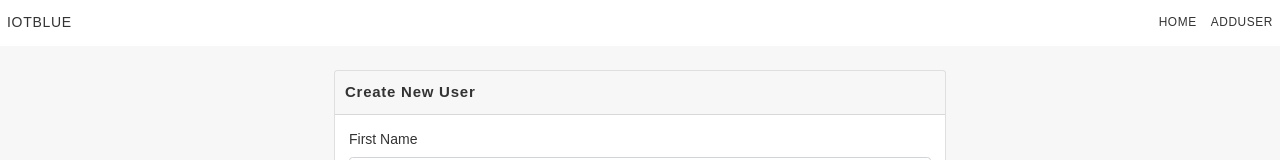
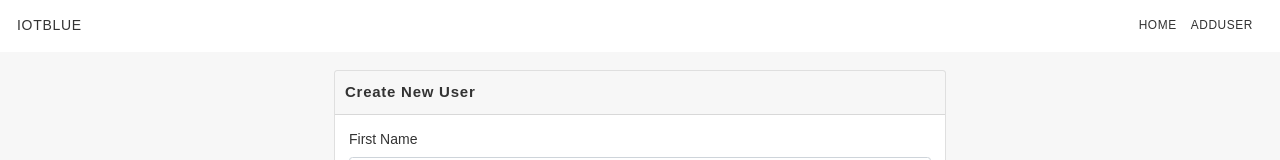
Before and after one commit to eslamaboudesheesh/IOTBLUE, a Next.js app: page /addUser in a window 1280 px wide. Shown: the top 160 px of the page. Built offline with nearby package versions, Linux system fonts and the light colour scheme.

Commit message:
add style paddimg

```diff
--- a/component/layout/styles/mainNavebar.scss
+++ b/component/layout/styles/mainNavebar.scss
@@ -1,5 +1,6 @@
 .Header__navbar {
   background-color: white;
+  padding: 10px;
 }
 
 .Header__magical {
@@ -30,7 +31,9 @@
   text-decoration: none;
   text-align: left;
 }
-
+.navbar-nav {
+  padding: 0px 10px 0px 10px;
+}
 .navbar-light .navbar-nav .nav-link,
 .navbar-light .navbar-brand {
   display: block;
--- a/component/main-component/cards-item.tsx
+++ b/component/main-component/cards-item.tsx
@@ -10,7 +10,7 @@ const CardsItem: FC<{ details?: UserPerviewViewModel }> = ({ details }): ReactEl
     return (
         <>
             <Link href={'/user/' + details?.id} passHref={true} >
-                <Card className="user-Cards">
+                <Card className="user-Cards col-sm-12">
                     <Row >
 
                         <Col md={4} >
--- a/component/main-component/cards-list.tsx
+++ b/component/main-component/cards-list.tsx
@@ -15,7 +15,7 @@ function CardsList({ data, total }: ListViewModel) {
                     {data?.map(function (col: UserPerviewViewModel, id: React.Key | null | undefined): any {
                         return (
 
-                            <Col xs={6} md={5} key={id}>
+                            <Col xs={12} md={5} key={id}>
                                 <CardsItem details={col} />
                             </Col>
                         );
```
